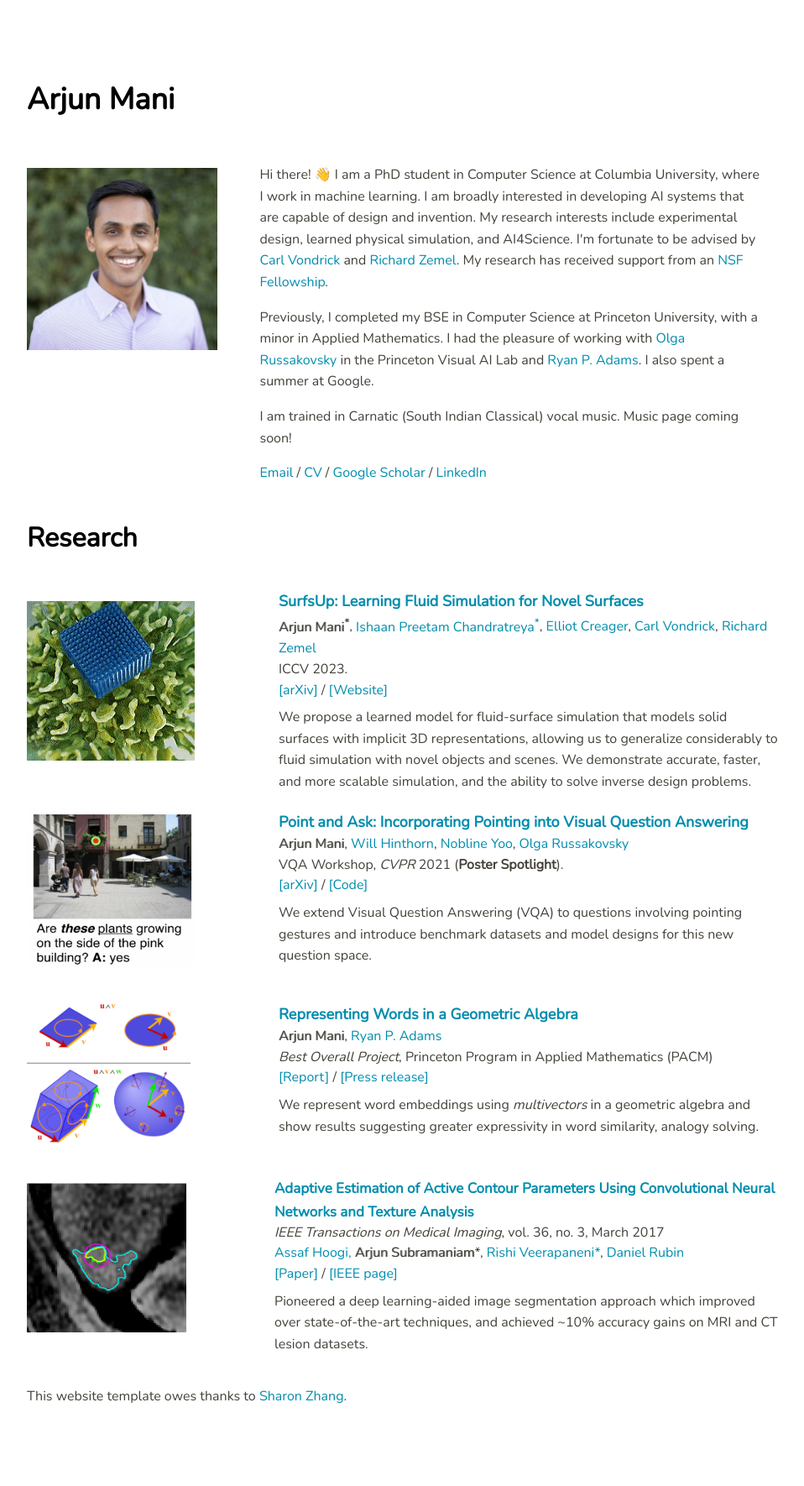
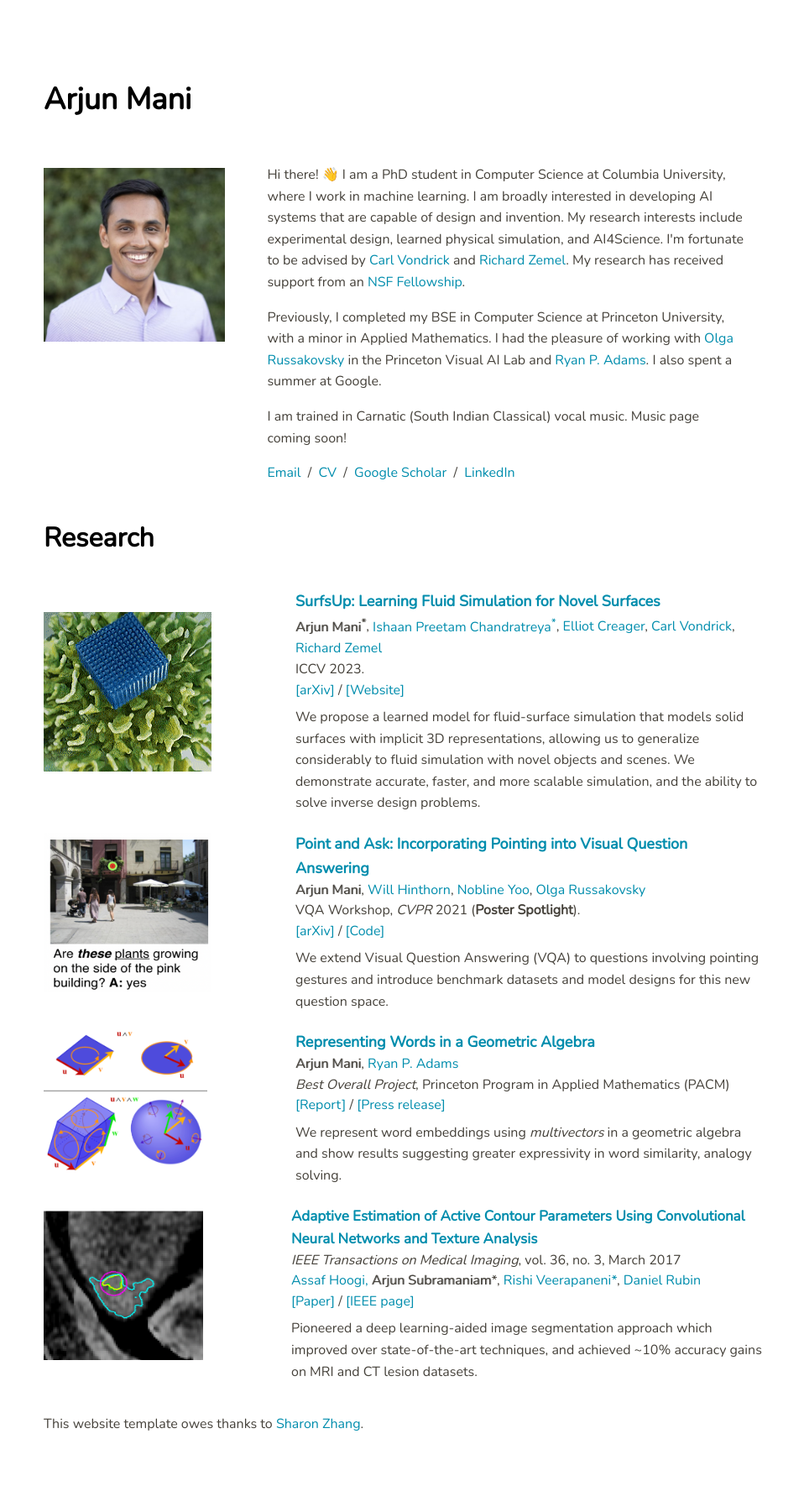
Before and after one commit to arjun-mani/arjun-mani.github.io, a Jekyll site: the page built from index.html, in a window 1280 px wide. Shown: the whole page at 84% size, without its empty margins (160-1118 px from the left). Built offline with Jekyll 4.4.1, drawn with Linux system fonts in a browser that asks for light colours; before the commit the page ends 1737 px from its top, so only the background shows below that.

Commit message:
Add responsive body width and spacing around social links

```diff
--- a/css/main.css
+++ b/css/main.css
@@ -3,7 +3,20 @@
 body {
   margin: 60px auto;
   width: 70%;
+  min-width: 0;
+  padding: 0 20px;
+  box-sizing: border-box;
   background-color: #FFFFFF;
+}
+
+@media (max-width: 1200px) {
+  body { width: 80%; }
+}
+@media (max-width: 900px) {
+  body { width: 90%; }
+}
+@media (max-width: 600px) {
+  body { width: 95%; }
 }
 
 .post-padding {
--- a/index.html
+++ b/index.html
@@ -39,7 +39,7 @@
 
             <p> I am trained in Carnatic (South Indian Classical) vocal music. Music page coming soon! </p>
 
-			<p> <a href="mailto:asm2290@columbia.edu">Email</a> / <a href="/pdfs/CV_ArjunMani.pdf" target="_blank">CV</a> / <a href="https://scholar.google.com/citations?user=oAsR1RQAAAAJ&hl=en" target="_blank">Google Scholar</a> / <a href="https://www.linkedin.com/in/arjun-mani/" target="_blank">LinkedIn</a> </p>
+			<p> <a href="mailto:asm2290@columbia.edu">Email</a> &nbsp;/&nbsp; <a href="/pdfs/CV_ArjunMani.pdf" target="_blank">CV</a> &nbsp;/&nbsp; <a href="https://scholar.google.com/citations?user=oAsR1RQAAAAJ&hl=en" target="_blank">Google Scholar</a> &nbsp;/&nbsp; <a href="https://www.linkedin.com/in/arjun-mani/" target="_blank">LinkedIn</a> </p>
 		</div>
 	</div>
 </div>
```
